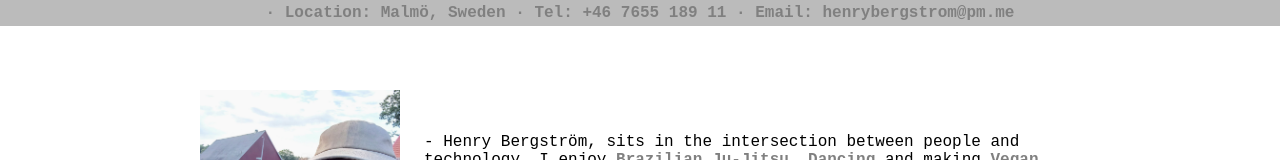
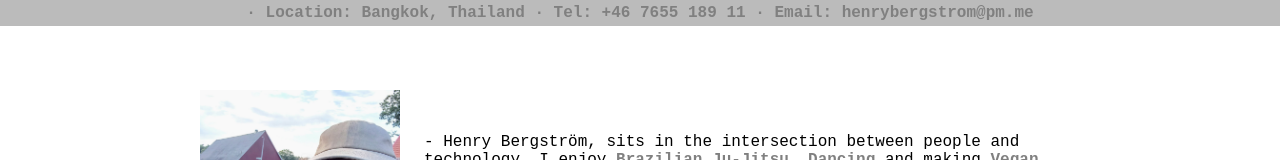
Before and after one commit to frozenbanana/frozenbanana.github.io, a plain HTML site: page index.html in a window 1280 px wide. Shown: the top 160 px of the page. Drawn offline with Linux system fonts and the light colour scheme.

Commit message:
Update index.html

```diff
--- a/index.html
+++ b/index.html
@@ -29,7 +29,7 @@
     <header>
       <div class="info-bar">
 
-        <span>· Location: Malmö, Sweden </span>
+        <span>· Location: Bangkok, Thailand </span>
         <span>· Tel: +46 7655 189 11 </span>
         <span>· Email: henrybergstrom@pm.me </span>
       </div>
```
